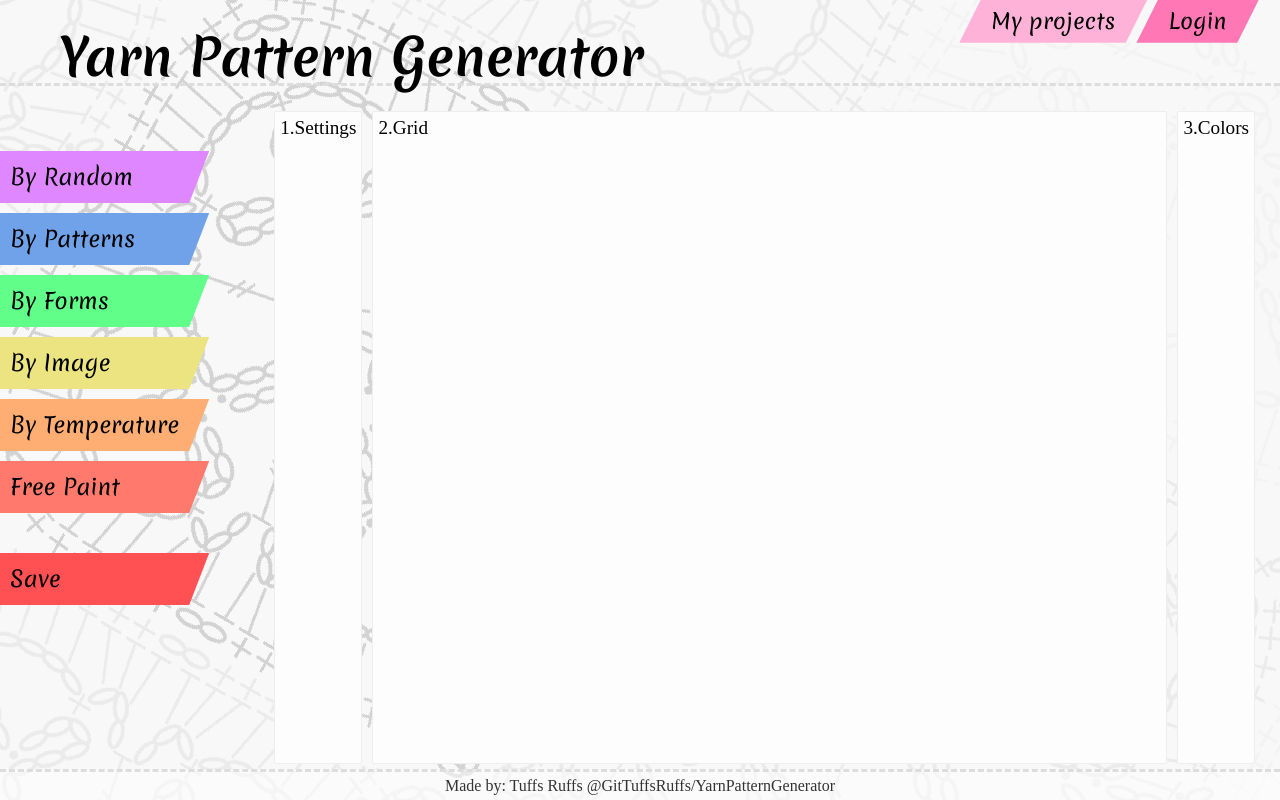
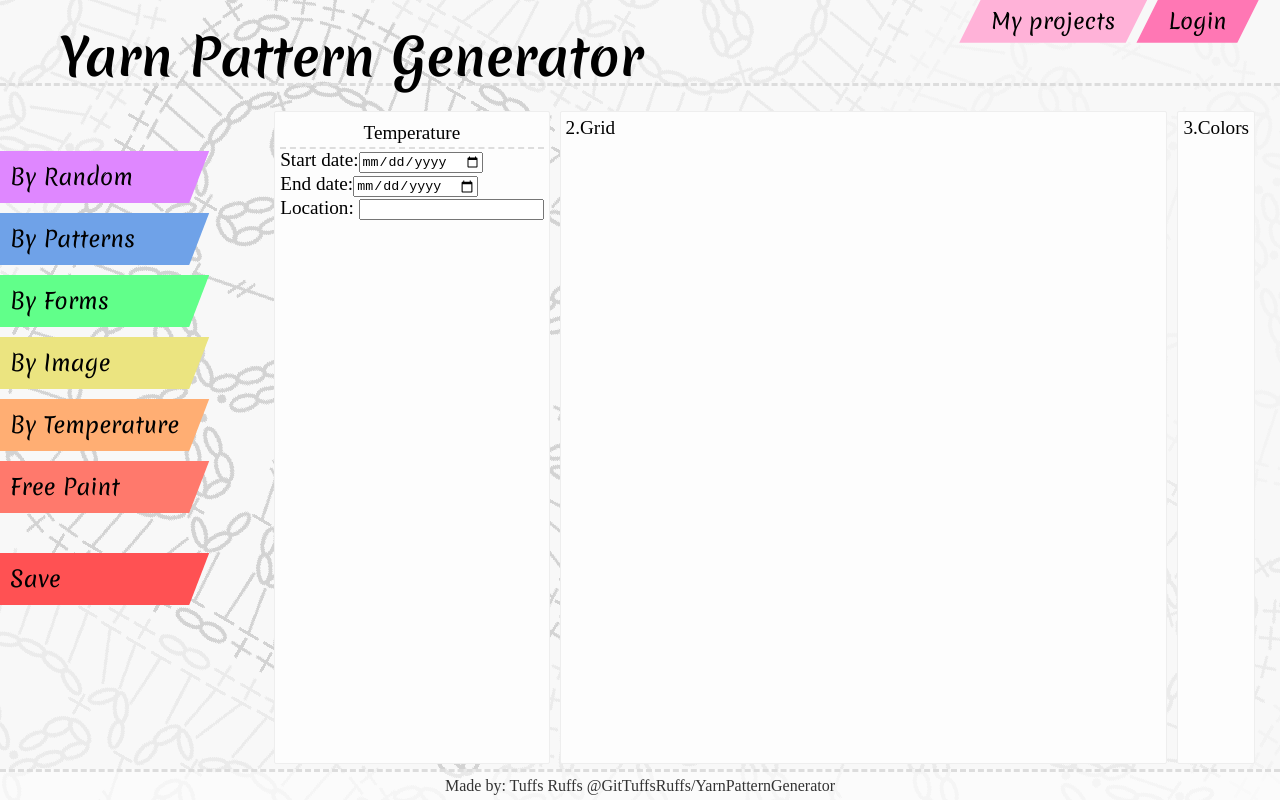
Before and after one commit to GitTuffsRuffs/YarnPatternGenerator, a Vue app in the folder front/: page /temperature in a window 1280 px wide. Built offline with nearby package versions, Linux system fonts and the light colour scheme.

Commit message:
Added html and coments for project work

```diff
--- a/front/src/views/Forms.vue
+++ b/front/src/views/Forms.vue
@@ -1,6 +1,14 @@
 <template>
   <main id="MainRandom">
-    <div id="Settings">1.Settings</div>
+    <div id="Settings">1.Settings
+
+      <!-- TODO: Add settings component -->
+
+      <!-- TODO: Add Forms component -->
+      <!-- 5x5 small grid where you can paint a pixel form
+          This form i later used for generating blankets.
+          Add a list of forms -->
+    </div>
     <div id="Grid">2.Grid</div>
     <div id="Color">3.Colors</div>
   </main>
@@ -30,6 +38,6 @@
 
 <script>
 export default {
-  name: "random"
+    name: "random"
 };
 </script>
--- a/front/src/views/FreePaint.vue
+++ b/front/src/views/FreePaint.vue
@@ -1,8 +1,12 @@
 <template>
   <main id="MainRandom">
-    <div id="Settings">1.Settings</div>
-    <div id="Grid">2.Grid</div>
-    <div id="Color">3.Colors</div>
+    <div id="Settings">1.Settings</div> <!-- TODO: Component for all settings -->
+    <div id="Grid">2.Grid</div> <!-- TODO: Add component for gridd -->
+    <div id="Color">3.Colors</div> <!-- TODO: Add component for colors -->
+    <!-- TODO; Add code or compontent for painting in gridd -->
+
+    <!-- Alott like random but free paint insted of random generated -->
+
   </main>
 </template>
 
@@ -30,6 +34,6 @@
 
 <script>
 export default {
-  name: "random"
+    name: "random"
 };
 </script>
--- a/front/src/views/Image.vue
+++ b/front/src/views/Image.vue
@@ -1,6 +1,23 @@
 <template>
   <main id="MainRandom">
-    <div id="Settings">1.Settings</div>
+    <div id="Settings">1.Settings
+
+      <!-- TODO: Add settings component -->
+      <!-- TODO: Add component for Importing img -->
+      <!-- * Button for inporting image -->
+
+      <div>
+        <span>
+          <span>Image inport:</span>
+        </span>
+
+        <label>
+          <span>Import image</span>
+          <input type="file">
+        </label>
+      </div>
+
+    </div>
     <div id="Grid">2.Grid</div>
     <div id="Color">3.Colors</div>
   </main>
@@ -30,6 +47,6 @@
 
 <script>
 export default {
-  name: "random"
+    name: "random"
 };
 </script>
--- a/front/src/views/Patterns.vue
+++ b/front/src/views/Patterns.vue
@@ -1,8 +1,36 @@
 <template>
   <main id="MainRandom">
-    <div id="Settings">1.Settings</div>
-    <div id="Grid">2.Grid</div>
-    <div id="Color">3.Colors</div>
+    <div id="Settings">1.Settings
+
+      <!-- TODO: Component for picking a pattenr
+        * Box list of little pictures of patterns -->
+      <div id="PatternsSettings">
+        <span class="ProjectHeader">
+          <span>Patterns</span>
+        </span>
+
+        <div>
+          <!-- Boxes -->
+          <button class="PatternBox" type="button" value="Imgage1">
+            <img src="../assets/img/patterns/pattern1.png"/>
+          </button>
+
+          <button class="PatternBox" type="button" value="Imgage2">
+            <img src="../assets/img/patterns/pattern2.png"/>
+          </button>
+        </div>
+      </div>
+
+      <!--
+           * Paint pattern on grid
+            -> Röd/Grön/Blue/Yellow (depending on pattens color needed) colors if color list is empty
+            -> not empty take color and random
+            -> Colors can be changed with paint free.
+           -->
+    </div> <!-- TODO: Component for all settings -->
+    <div id="Grid">2.Grid</div> <!-- TODO: Add component for gridd -->
+    <div id="Color">3.Colors <!-- TODO: Add component for colors --> </div>
+
   </main>
 </template>
 
@@ -26,10 +54,31 @@
 #Grid {
   flex-grow: 1;
 }
+
+#PatternsSettings {
+  display: flex;
+  flex-direction: column;
+
+  > label > input { //TODO: Grow the inputs
+    flex-grow: 1;
+  }
+}
+
+.ProjectHeader {
+  display: flex;
+  flex-direction: row;
+  border-bottom: 2px dashed #dddddd;
+  margin-top: 5px;
+}
+
+.PatternBox {
+  padding: 0;
+  margin: 3px;
+}
 </style>
 
 <script>
 export default {
-  name: "random"
+    name: "random"
 };
 </script>
--- a/front/src/views/Random.vue
+++ b/front/src/views/Random.vue
@@ -92,12 +92,12 @@
         </label>
       </div>
       <!-- Other -->
-    </div>
+    </div> <!-- TODO: Make component -->
 
     <div id="Grid">
       <!-- Grid -->
       <CanvasGrid/>
-    </div>
+    </div> <!-- TODO: Make component -->
 
     <div id="Colors">
       <div>
@@ -188,7 +188,7 @@
         </div>
       </div>
       <!-- Color by Brand -->
-    </div>
+    </div> <!-- TODO: Make component -->
   </main>
 </template>
 
--- a/front/src/views/Temperature.vue
+++ b/front/src/views/Temperature.vue
@@ -1,6 +1,31 @@
 <template>
   <main id="MainRandom">
-    <div id="Settings">1.Settings</div>
+    <div id="Settings">
+      <!-- TODO: Add component for Square settings -->
+      <!-- TODO: Add component abut temp settings -->
+
+      <div id="TempratureSettings">
+        <!-- Title -->
+        <span class="ProjectHeader">
+          <span>Temperature</span>
+        </span>
+        <label>
+          <span>Start date:</span>
+          <input type="date"/>
+        </label>
+
+        <label>
+          <span>End date:</span>
+          <input type="date"/>
+        </label>
+
+        <label>
+          <span>Location:</span> <!-- Google map locations? -->
+          <input type="text"/>
+        </label>
+      </div>
+
+    </div>
     <div id="Grid">2.Grid</div>
     <div id="Color">3.Colors</div>
   </main>
@@ -26,10 +51,26 @@
 #Grid {
   flex-grow: 1;
 }
+
+#TempratureSettings {
+  display: flex;
+  flex-direction: column;
+
+  > label > input { //TODO: Grow the inputs
+    flex-grow: 1;
+  }
+}
+
+.ProjectHeader {
+  display: flex;
+  flex-direction: row;
+  border-bottom: 2px dashed #dddddd;
+  margin-top: 5px;
+}
 </style>
 
 <script>
 export default {
-  name: "random"
+    name: "random"
 };
 </script>
```
Also changed, not shown: front/src/assets/img/patterns/pattern1.png (added), front/src/assets/img/patterns/pattern2.png (added).
